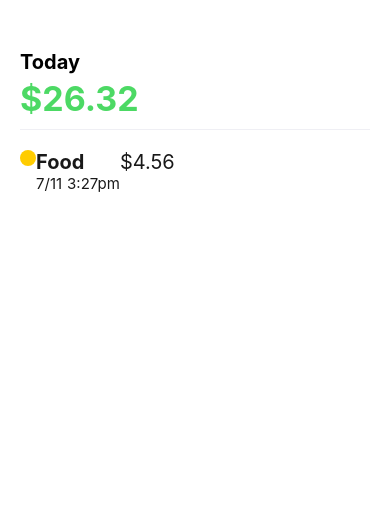
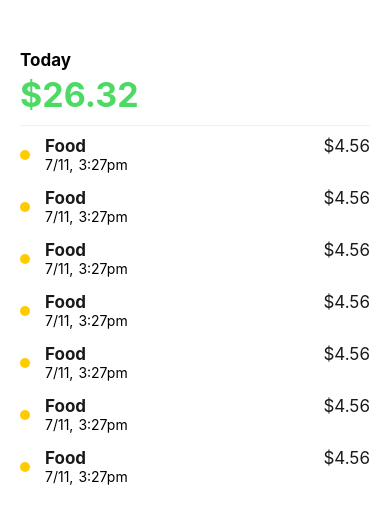
Before and after one commit to jackding96/budgeting-app, a React Native app: screen / in a window 390 px wide. Shown: the top 524 px of the page. Built offline with nearby package versions, Linux system fonts and the light colour scheme.

Commit message:
first crack at styling list items

```diff
--- a/App.js
+++ b/App.js
@@ -12,6 +12,12 @@ export default class App extends React.Component {
         <View style={styles.container}>
           <Header/>
           <LineItem/>
+          <LineItem/>
+          <LineItem/>
+          <LineItem/>
+          <LineItem/>
+          <LineItem/>
+          <LineItem/>
         </View>
       </ScrollView>
     );
--- a/Header.styles.js
+++ b/Header.styles.js
@@ -3,7 +3,7 @@ import SYSTEM_COLORS from './colors.styles.js';
 
 export default StyleSheet.create({
   mainText: {
-    fontSize: 20,
+    fontSize: 17,
     marginBottom: 4,
     fontFamily: 'System',
     fontWeight: "bold",
@@ -16,11 +16,7 @@ export default StyleSheet.create({
   header: {
     paddingBottom: 10,
     marginTop: 30,
-    marginBottom: 20,
-    display: 'flex',
-    // flexDirection: 'row',
-    // justifyContent: 'space-between',
-    // alignItems: 'center',
+    marginBottom: 10,
     borderBottomWidth: 1,
     borderBottomColor: SYSTEM_COLORS.extralightgray
   }
--- a/LineItem.js
+++ b/LineItem.js
@@ -5,20 +5,24 @@ import styles from './LineItem.styles.js';
 export default class LineItem extends React.Component {
   render() {
     return (
-      <View style={styles.list}>
-        <View style={styles.listItem}>
-          <View style={styles.listIcon}></View>
-          <View>
-            <Text style={styles.listTextMain}>Food</Text>
-            <View style={styles.listLineSecondary}>
-              <View style={{marginRight: 5}}><Text style={styles.listTextSecondary}>7/11</Text></View>
-              <View><Text style={styles.listTextSecondary}>3:27pm</Text></View>
-            </View>
+      <View style={styles.listItem}>
+
+        <View style={styles.listItemLeftContainer}>
+          <View style={styles.listItemIcon}></View>
+        </View>
+
+        <View style={styles.listItemRightContainer}>
+          <View style={styles.listItemMainDetails}>
+            <Text style={styles.listItemCategoryText}>Food</Text>
+            <Text style={styles.listItemCostText}>$4.56</Text>
           </View>
-          <View>
-            <Text style={styles.listTextBig}>$4.56</Text>
+
+          <View style={styles.listItemSecondaryDetails}>
+            <View style={{marginRight: 5}}><Text style={styles.listItemStoreText}>7/11,</Text></View>
+            <View><Text style={styles.listItemTimeText}>3:27pm</Text></View>
           </View>
         </View>
+
       </View>
     );
   }
--- a/LineItem.styles.js
+++ b/LineItem.styles.js
@@ -2,36 +2,57 @@ import { StyleSheet } from 'react-native';
 import SYSTEM_COLORS from './colors.styles.js';
 
 export default StyleSheet.create({
-  list: {
-  },
   listItem: {
     display: 'flex',
     flexDirection: 'row',
+    alignItems: 'center',
+    marginBottom: 15,
   },
-  listIcon: {
-    height: 16,
-    width: 16,
-    borderRadius: 8,
+  listItemLeftContainer: {
+    marginRight: 15,
+  },
+  listItemRightContainer: {
+    display: 'flex',
+    flexDirection: 'column',
+    flexGrow: 1,
+  },
+  listItemIcon: {
+    height: 10,
+    width: 10,
+    borderRadius: 5,
     backgroundColor: SYSTEM_COLORS.yellow,
   },
-  listTextMain: {
-    fontSize: 20,
+  listItemCategoryText: {
+    fontSize: 17,
     fontWeight: 'bold',
-    opacity: 0.9,
     fontFamily: 'System',
+    opacity: 0.9
+  },
+  listItemMainDetails: {
+    display: 'flex',
+    flexDirection: 'row',
+    justifyContent: 'space-between'
+  },
+  listItemSecondaryDetails: {
+    display: 'flex',
+    flexDirection: 'row',
   },
   listLineSecondary: {
     display: 'flex',
     flexDirection: 'row',
   },
-  listTextSecondary: {
-    fontSize: 15,
-    opacity: 0.9,
+  listItemCostText: {
+    fontSize: 17,
     fontFamily: 'System',
+    opacity: 0.9
   },
-  listTextBig: {
-    fontSize: 20,
-    opacity: 0.9,
+  listItemStoreText: {
     fontFamily: 'System',
+    // opacity: 0.8,
+    // fontWeight: 'bold'
+  },
+  listItemTimeText: {
+    fontFamily: 'System',
+    // opacity: 0.8,
   }
 });
```
Also changed, not shown: fonts.styles.js (added, +15 -0 lines).
